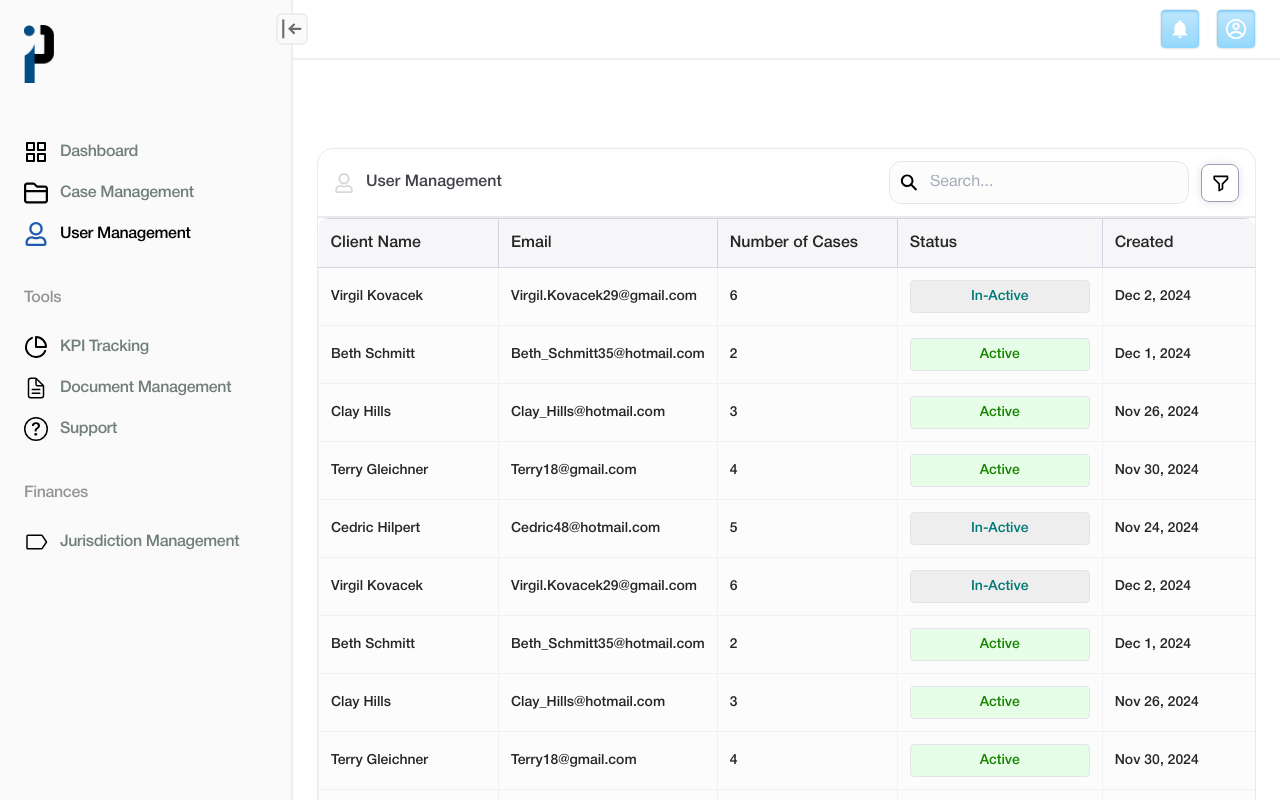
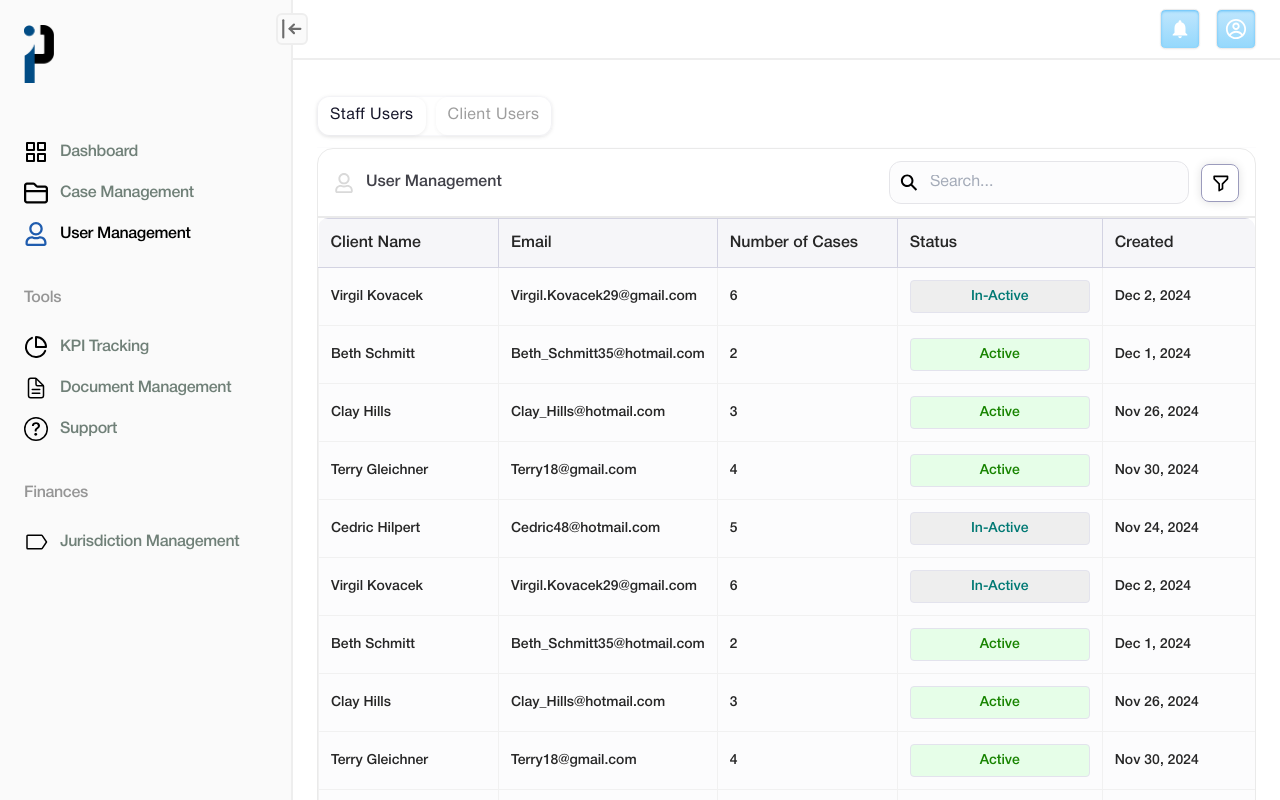
Before and after one commit to ammartafsol/pawel-admin, a Next.js app: page /user-management in a window 1280 px wide. Built offline with nearby package versions, Linux system fonts and the light colour scheme.

Commit message:
TabsComponent

```diff
--- a/src/components/atoms/TabsComponent/TabsComponent.jsx
+++ b/src/components/atoms/TabsComponent/TabsComponent.jsx
@@ -1,10 +1,24 @@
-import React from 'react'
+"use client";
+import React, { useState } from 'react'
 import classes from "./TabsComponent.module.css"
 
 export default function TabsComponent() {
+  const [selectedTab, setSelectedTab] = useState('staff');
+
   return (
-    <div>
-
+    <div className={classes.tabsContainer}>
+      <button
+        className={`${classes.tab} ${selectedTab === 'staff' ? classes.tabActive : classes.tabInactive}`}
+        onClick={() => setSelectedTab('staff')}
+      >
+        Staff Users
+      </button>
+      <button
+        className={`${classes.tab} ${selectedTab === 'client' ? classes.tabActive : classes.tabInactive}`}
+        onClick={() => setSelectedTab('client')}
+      >
+        Client Users
+      </button>
     </div>
   )
 }
--- a/src/components/atoms/TabsComponent/TabsComponent.module.css
+++ b/src/components/atoms/TabsComponent/TabsComponent.module.css
@@ -0,0 +1,51 @@
+.tabsContainer {
+  display: flex;
+  height: 40px;
+  padding: 0;
+  justify-content: center;
+  align-items: center;
+  gap: 10px;
+  border-radius: 12px;
+  border: 1.5px solid var(--mist-gray, rgba(240, 240, 245, 0.50));
+  background: rgba(255, 255, 255, 0.64);
+  box-shadow: 0 1px 4.7px 0 rgba(0, 0, 0, 0.08);
+}
+
+.tab {
+  display: flex;
+  justify-content: center;
+  align-items: center;
+  gap: 8px;
+  border: none;
+  background: transparent;
+  cursor: pointer;
+  color: var(--midnight-blue, #151529);
+  text-align: center;
+  font-size: 16px;
+  font-style: normal;
+  font-weight: 400;
+  line-height: normal;
+  letter-spacing: 0.4px;
+  transition: all 0.2s ease;
+  padding: 0 12px;
+  height: 100%;
+  border-radius: 12px;
+}
+
+.tabActive {
+  background: var(--white, #ffffff);
+  box-shadow: 0 1px 4.7px 0 rgba(0, 0, 0, 0.08);
+  opacity: 1;
+  color: var(--midnight-blue, #151529);
+}
+
+.tabInactive {
+  background: transparent;
+  box-shadow: 0 1px 4.7px 0 rgba(0, 0, 0, 0.08);
+  opacity: 0.6;
+  color: var(--charcoal-grey, #5c5c5c);
+}
+
+.tab:hover {
+  opacity: 0.8;
+}
```
